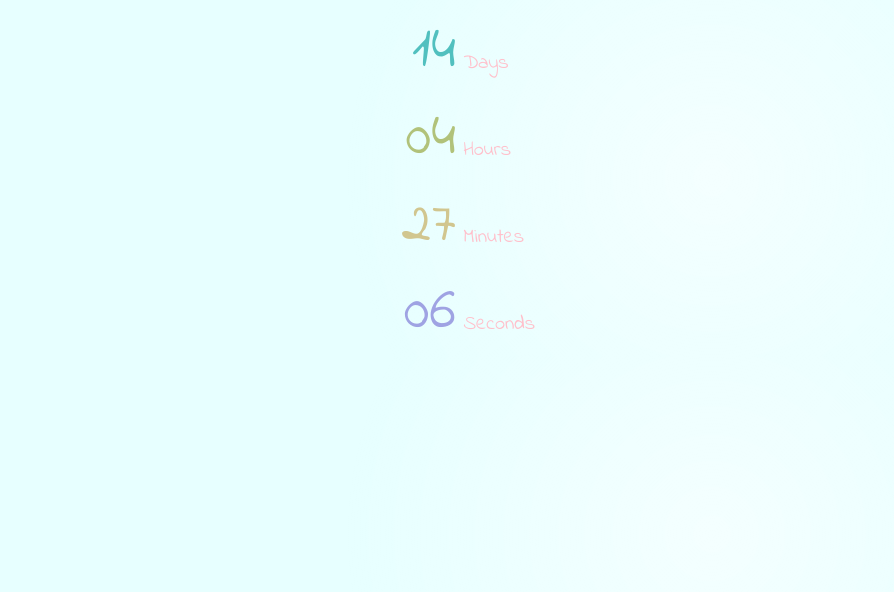
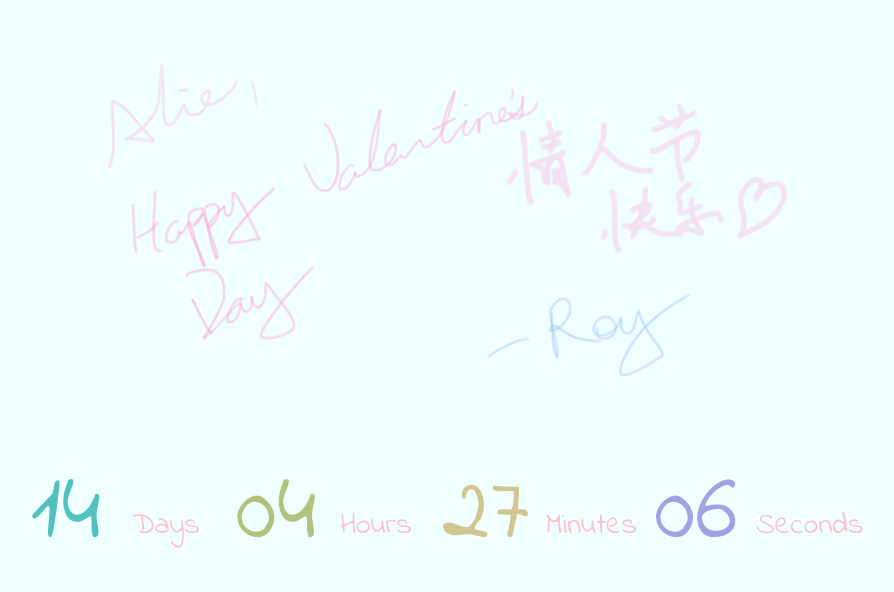
Before and after one commit to ruoyiwang/aliexroy, a plain HTML site: page index.html in a window 1280 px wide. Shown: the whole page, without its empty margins (184-1078 px from the left). Drawn offline with nearby package versions, Linux system fonts and the light colour scheme; a web font is replaced by a local one.

Commit message:
now horizontal align

```diff
--- a/css/style.css
+++ b/css/style.css
@@ -2,36 +2,41 @@ body {
   /*text-align: center;*/
   font-family: 'Indie Flower';
   overflow:auto;
-	background-color: #E4FFFF;
-	background-image: -webkit-radial-gradient(70%, circle, rgba(255,255,255,0.6) 0%, rgba(255,255,255,0.1) 40%);
+	background-color: #F0FFFF;
+  text-align: center;
+  margin: auto;
+	/*background-image: -webkit-radial-gradient(70%, circle, rgba(255,255,255,0.6) 0%, rgba(255,255,255,0.1) 40%);
 	background-image: -moz-radial-gradient(70%, circle, rgba(255,255,255,0.6) 0%, rgba(255,255,255,0.1) 40%);
 	background-image: -ms-radial-gradient(70%, circle, rgba(255,255,255,0.6) 0%, rgba(255,255,255,0.1) 40%);
-	background-image: -o-radial-gradient(70%, circle, rgba(255,255,255,0.6) 0%, rgba(255,255,255,0.1) 40%);
+	background-image: -o-radial-gradient(70%, circle, rgba(255,255,255,0.6) 0%, rgba(255,255,255,0.1) 40%);*/
 }
 
 .time_name {
-  display: block;
-  width: 50%;
-  position: absolute;
+  color: pink;
+  font-size: 30px;
+  width: 80px;
+  float: left;
+  margin-top: 60px;
+  margin-right: 10px;
   bottom: 0px;
-  right: 0px;
-  color: pink;
-  font-size: 20px;
 }
 
 .time_time {
-  display: block;
-  text-align: right;
-  width: 50%;
+  font-size: 96px;
   float: left;
-  font-size: 60px;
-  bottom: 0;
+  width: 120px;
 }
 
 .time_container {
   clear: both;
-  height: 70px;
-  position: relative;
+  height: 110px;
+  width: 900px;
+  text-align: center;
+  margin: 0 auto;
+}
+
+div#picture{
+  text-align:center
 }
 
 #hours {
--- a/index.html
+++ b/index.html
@@ -10,35 +10,33 @@
 </head>
 
 <body>
-  <div id="days_div" class="time_container">
+
+  <div id="picture">
+    <img src="img.png"/>
+  </div>
+  <div class="time_container">
       <div class="time_time" id="days">
       </div>
       <div class="time_name">
-      &nbspDays
-    </div>
+        Days
       </div>
 
-  <div id="hours_div" class="time_container">
       <div class="time_time" id="hours">
       </div>
       <div class="time_name">
-      &nbspHours
-    </div>
+        Hours
       </div>
 
-  <div id="minutes_div" class="time_container">
       <div class="time_time" id="minutes">
       </div>
       <div class="time_name">
-      &nbspMinutes
-    </div>
+        Minutes
       </div>
 
-  <div id="seconds_div" class="time_container">
       <div class="time_time" id="seconds">
       </div>
       <div class="time_name">
-      &nbspSeconds
+        Seconds
       </div>
   </div>
 
```
Also changed, not shown: img.png (added). Lines whose indentation alone changed are shown as unchanged.
